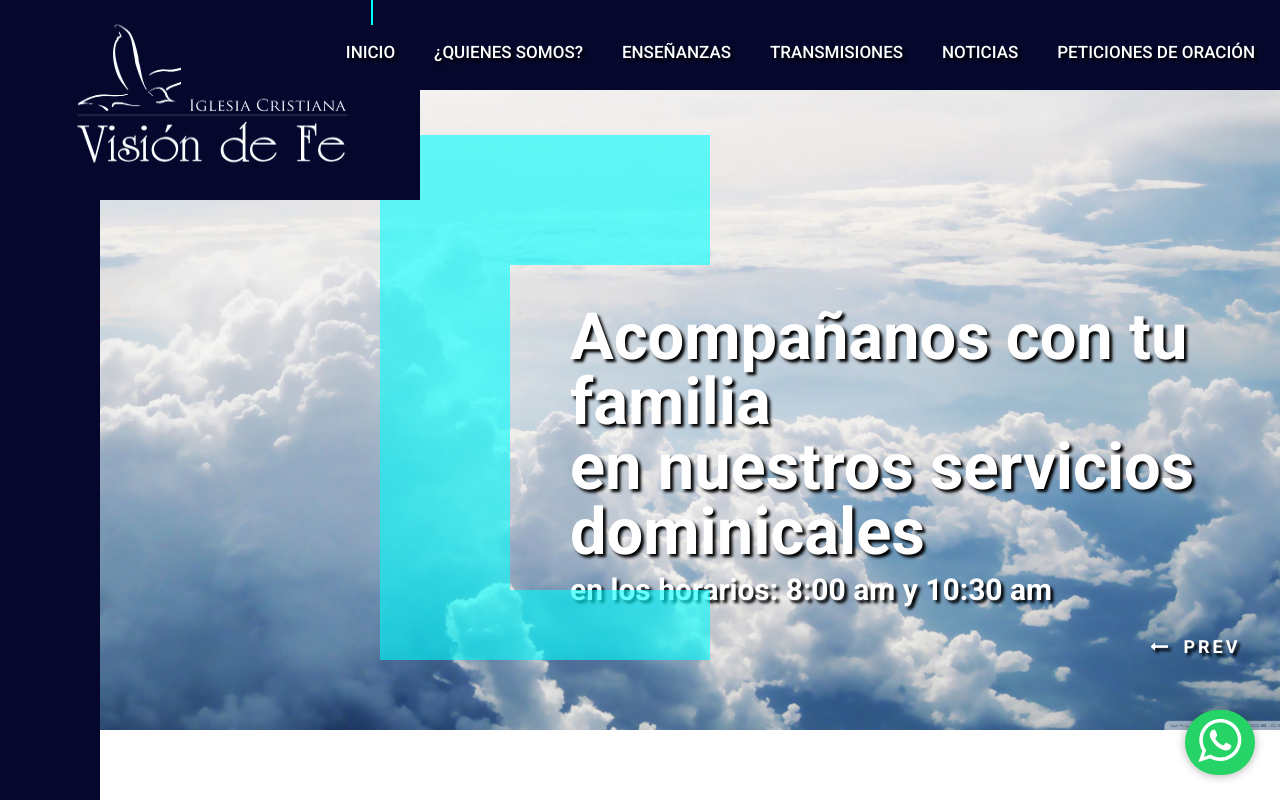
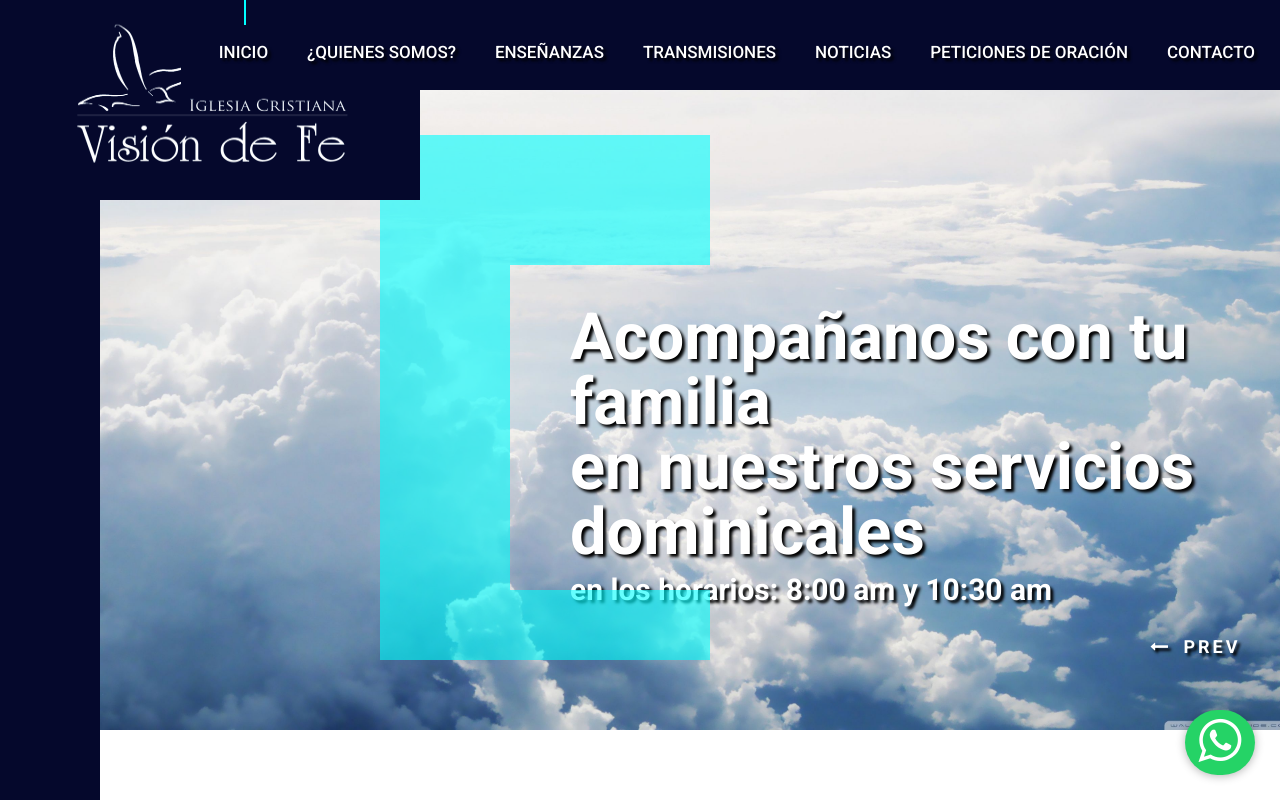
Before and after one commit to cristiaan05/Voluntariado-PIG5, a plain HTML site: page voluntariado-front/index.html in a window 1280 px wide. Shown: the top 800 px of the page. Drawn offline with Linux system fonts and the light colour scheme.

Commit message:
Update index.html

```diff
--- a/voluntariado-front/index.html
+++ b/voluntariado-front/index.html
@@ -53,6 +53,7 @@
                     <li><a href="Transmisiones.html">Transmisiones</a></li>
                     <li><a href="Noticias.html">Noticias</a></li>
                     <li><a href="Peticiones.html">Peticiones de Oración</a></li>
+                    <li><a href="Contacto.html">Contacto</a></li>
                 </ul>
             </nav>
         </div>
```
